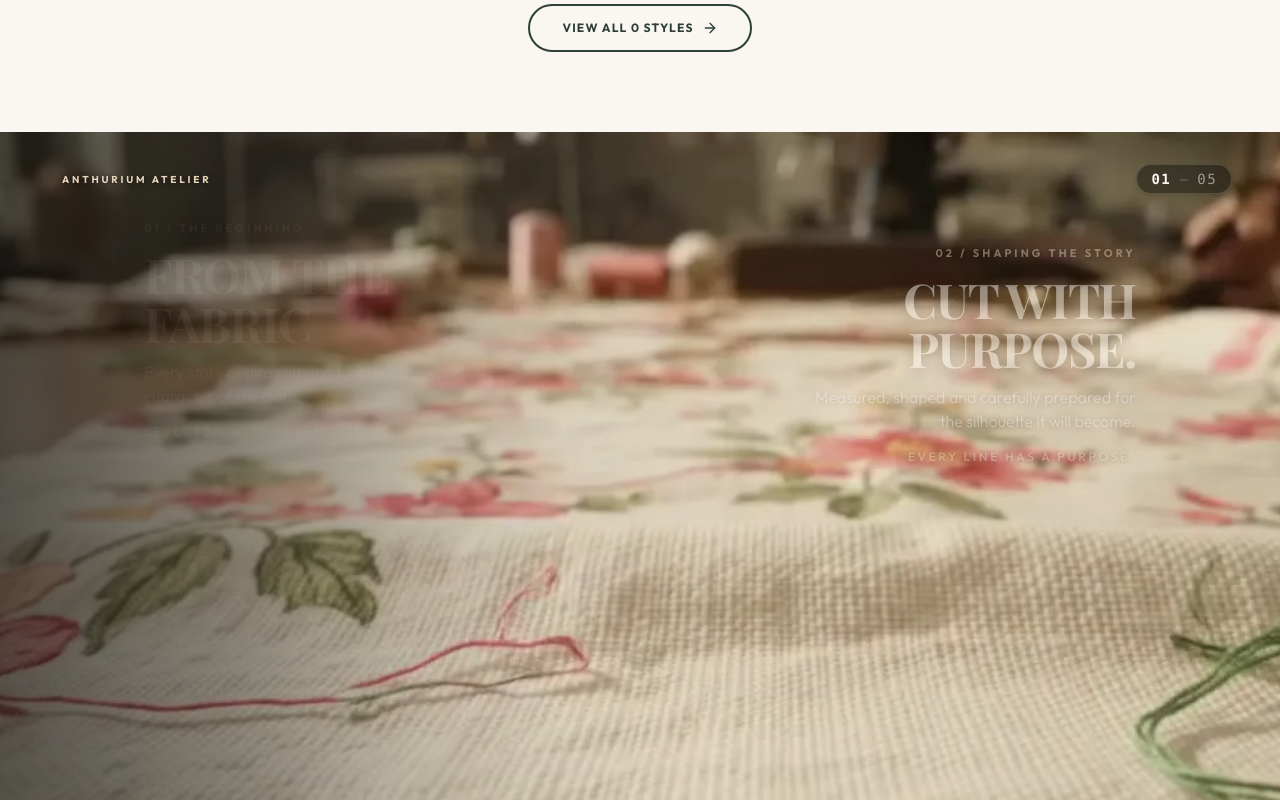
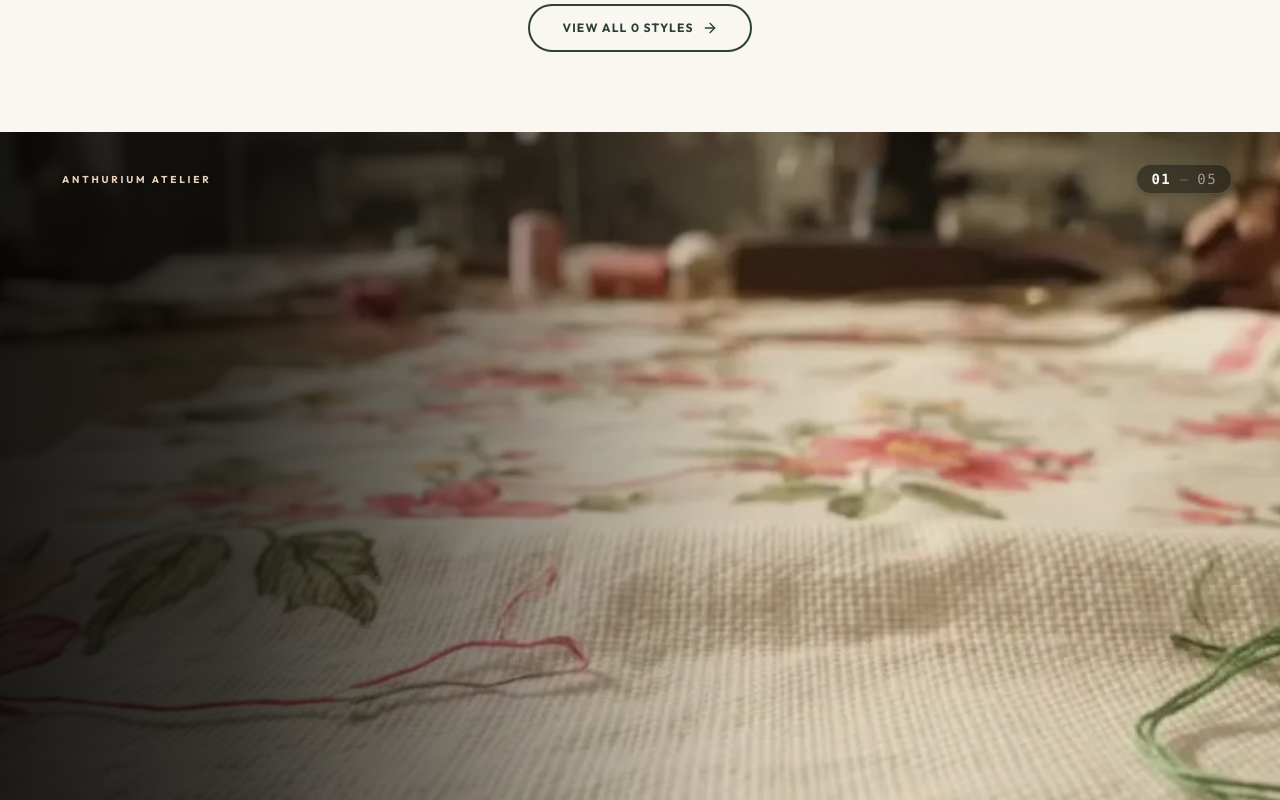
Before and after one commit to Thamilarasan-gp/Anthurium, a Next.js app in the folder storefront/: page / in a window 1280 px wide. Shown: the part 1220-2020 px from the top of the page. Built offline with nearby package versions, Linux system fonts and the light colour scheme; no server answers; a web font is replaced by a local one.

Commit message:
fix(story): eliminate chapter overlap and increase black overlay contrast for editorial text legibility

```diff
--- a/storefront/components/story/ScrollStory.tsx
+++ b/storefront/components/story/ScrollStory.tsx
@@ -33,8 +33,8 @@ const STORY_CHAPTERS: StoryChapter[] = [
     detailLine: 'Selected with intention.',
     startProgress: 0.0,
     peakStart: 0.0,
-    peakEnd: 0.12,
-    endProgress: 0.17,
+    peakEnd: 0.09,
+    endProgress: 0.13,
     desktopPosition: 'top-left',
     mobilePosition: 'top'
   },
@@ -47,10 +47,10 @@ const STORY_CHAPTERS: StoryChapter[] = [
     supportingText: 'Measured, shaped and carefully prepared for the silhouette it will become.',
     mobileSupportingText: 'Measured. Shaped. Prepared.',
     detailLine: 'EVERY LINE HAS A PURPOSE.',
-    startProgress: 0.15,
-    peakStart: 0.19,
-    peakEnd: 0.29,
-    endProgress: 0.35,
+    startProgress: 0.17,
+    peakStart: 0.20,
+    peakEnd: 0.27,
+    endProgress: 0.31,
     desktopPosition: 'top-right',
     mobilePosition: 'bottom'
   },
@@ -63,10 +63,10 @@ const STORY_CHAPTERS: StoryChapter[] = [
     supportingText: 'Stitched slowly.\nFinished with intention.',
     mobileSupportingText: 'Stitched slowly.\nFinished with intention.',
     detailLine: 'MADE TO BE FELT.',
-    startProgress: 0.34,
+    startProgress: 0.35,
     peakStart: 0.44,
-    peakEnd: 0.54,
-    endProgress: 0.66,
+    peakEnd: 0.56,
+    endProgress: 0.65,
     desktopPosition: 'bottom-left',
     mobilePosition: 'bottom'
   },
@@ -79,10 +79,10 @@ const STORY_CHAPTERS: StoryChapter[] = [
     supportingText: 'From the smallest stitch to the final finishing touch.',
     mobileSupportingText: 'From the smallest stitch to the final touch.',
     detailLine: 'CRAFTED FOR HER.',
-    startProgress: 0.64,
-    peakStart: 0.69,
+    startProgress: 0.68,
+    peakStart: 0.71,
     peakEnd: 0.78,
-    endProgress: 0.83,
+    endProgress: 0.82,
     desktopPosition: 'top-left',
     mobilePosition: 'bottom'
   },
@@ -95,8 +95,8 @@ const STORY_CHAPTERS: StoryChapter[] = [
     supportingText: 'A piece of craftsmanship, made to become part of her story.',
     mobileSupportingText: 'Wear your story.',
     detailLine: 'WEAR YOUR STORY.',
-    startProgress: 0.81,
-    peakStart: 0.86,
+    startProgress: 0.85,
+    peakStart: 0.88,
     peakEnd: 1.0,
     endProgress: 1.0,
     desktopPosition: 'center-left',
@@ -450,11 +450,11 @@ export default function ScrollStory() {
         drawFrameToCanvas(roundedFrame, currentProgressRef.current);
       }
 
-      // Track active chapter for counter badge
+      // Track active chapter for counter badge (graceful tracking through buffer gaps)
       const activeP = currentProgressRef.current;
       let curIdx = 0;
-      for (let i = 0; i < STORY_CHAPTERS.length; i++) {
-        if (activeP >= STORY_CHAPTERS[i].startProgress && activeP <= STORY_CHAPTERS[i].endProgress) {
+      for (let i = STORY_CHAPTERS.length - 1; i >= 0; i--) {
+        if (activeP >= STORY_CHAPTERS[i].startProgress) {
           curIdx = i;
           break;
         }
@@ -584,10 +584,10 @@ export default function ScrollStory() {
       return { opacity: 1, translateY: 0 };
     };
 
-    const eyebrow = calcLayer(0.340, 0.380, 0.620, 0.660, 0);
-    const heading = calcLayer(0.385, 0.425, 0.580, 0.620, 12);
-    const supporting = calcLayer(0.430, 0.470, 0.540, 0.580, 0);
-    const secondary = calcLayer(0.475, 0.510, 0.510, 0.540, 0);
+    const eyebrow = calcLayer(0.350, 0.385, 0.615, 0.650, 0);
+    const heading = calcLayer(0.385, 0.425, 0.580, 0.615, 12);
+    const supporting = calcLayer(0.425, 0.465, 0.540, 0.580, 0);
+    const secondary = calcLayer(0.465, 0.500, 0.505, 0.540, 0);
 
     const isVisible =
       eyebrow.opacity > 0.01 ||
@@ -600,30 +600,30 @@ export default function ScrollStory() {
 
   // Helper to generate dynamic, subtle directional black gradient overlay (.story-overlay)
   // Functions as cinematic light shaping behind the active typography safe zone
+  // Tuned with deeper black contrast where text sits, leaving craftsmanship vibrant
   const getActiveOverlayGradient = (chIdx: number, isMobile: boolean): string => {
     if (isMobile) {
       if (chIdx === 0) {
-        // Chapter 01: Top-positioned text -> Soft top-down gradient
-        return 'linear-gradient(180deg, rgba(0,0,0,0.52) 0%, rgba(0,0,0,0.32) 18%, rgba(0,0,0,0.12) 34%, rgba(0,0,0,0.02) 46%, transparent 58%)';
+        // Chapter 01: Top-positioned text -> Deep top-down black shadow
+        return 'linear-gradient(180deg, rgba(0,0,0,0.85) 0%, rgba(0,0,0,0.70) 18%, rgba(0,0,0,0.40) 32%, rgba(0,0,0,0.12) 46%, rgba(0,0,0,0.02) 56%, transparent 66%)';
       } else if (chIdx === 2) {
         // Chapter 03: Dual delicate safe zones (Top for heading, Bottom for craft text)
-        // Center 40%..60% remains 100% natural, bright & vivid for needle & floral embroidery
-        return 'linear-gradient(180deg, rgba(0,0,0,0.48) 0%, rgba(0,0,0,0.26) 16%, rgba(0,0,0,0.08) 28%, transparent 40%), linear-gradient(0deg, rgba(0,0,0,0.54) 0%, rgba(0,0,0,0.30) 18%, rgba(0,0,0,0.08) 28%, transparent 42%)';
+        // Center remains 100% natural, bright & vivid for needle & floral embroidery
+        return 'linear-gradient(180deg, rgba(0,0,0,0.82) 0%, rgba(0,0,0,0.64) 18%, rgba(0,0,0,0.28) 30%, rgba(0,0,0,0.05) 40%, transparent 48%), linear-gradient(0deg, rgba(0,0,0,0.85) 0%, rgba(0,0,0,0.68) 18%, rgba(0,0,0,0.32) 30%, rgba(0,0,0,0.06) 40%, transparent 48%)';
       } else {
-        // Chapters 02, 04, 05: Bottom-positioned text -> Soft bottom-up gradient
-        return 'linear-gradient(0deg, rgba(0,0,0,0.56) 0%, rgba(0,0,0,0.34) 22%, rgba(0,0,0,0.14) 38%, rgba(0,0,0,0.03) 50%, transparent 62%)';
+        // Chapters 02, 04, 05: Bottom-positioned text -> Deep bottom-up black shadow
+        return 'linear-gradient(0deg, rgba(0,0,0,0.88) 0%, rgba(0,0,0,0.72) 22%, rgba(0,0,0,0.42) 38%, rgba(0,0,0,0.16) 50%, rgba(0,0,0,0.03) 60%, transparent 70%)';
       }
     } else {
       if (chIdx === 1) {
-        // Chapter 02: Right-positioned text -> Soft right-to-left gradient
-        return 'linear-gradient(270deg, rgba(0,0,0,0.62) 0%, rgba(0,0,0,0.40) 18%, rgba(0,0,0,0.16) 32%, rgba(0,0,0,0.03) 44%, transparent 56%)';
+        // Chapter 02: Right-positioned text -> Deep right-to-left black shadow
+        return 'linear-gradient(270deg, rgba(0,0,0,0.88) 0%, rgba(0,0,0,0.75) 18%, rgba(0,0,0,0.52) 32%, rgba(0,0,0,0.24) 46%, rgba(0,0,0,0.05) 58%, transparent 70%)';
       } else if (chIdx === 4) {
-        // Chapter 05: Soft left-side gradient leaving the centered kurthi brightly lit
-        return 'linear-gradient(90deg, rgba(0,0,0,0.60) 0%, rgba(0,0,0,0.38) 18%, rgba(0,0,0,0.14) 32%, rgba(0,0,0,0.02) 44%, transparent 55%)';
+        // Chapter 05: Rich left-side gradient leaving the centered kurthi brightly lit
+        return 'linear-gradient(90deg, rgba(0,0,0,0.85) 0%, rgba(0,0,0,0.72) 20%, rgba(0,0,0,0.48) 35%, rgba(0,0,0,0.20) 48%, rgba(0,0,0,0.03) 60%, transparent 70%)';
       } else {
-        // Chapters 01, 03, 04: Left-positioned text -> Multi-stop luxury editorial shadow
-        // rgba(0,0,0,0.62) -> rgba(0,0,0,0.40) -> rgba(0,0,0,0.16) -> rgba(0,0,0,0.03) -> transparent
-        return 'linear-gradient(90deg, rgba(0,0,0,0.62) 0%, rgba(0,0,0,0.40) 18%, rgba(0,0,0,0.16) 32%, rgba(0,0,0,0.03) 44%, transparent 56%)';
+        // Chapters 01, 03, 04: Left-positioned text -> Deep multi-stop luxury editorial shadow
+        return 'linear-gradient(90deg, rgba(0,0,0,0.88) 0%, rgba(0,0,0,0.75) 18%, rgba(0,0,0,0.52) 32%, rgba(0,0,0,0.24) 46%, rgba(0,0,0,0.05) 58%, transparent 70%)';
       }
     }
   };
@@ -900,8 +900,8 @@ export default function ScrollStory() {
             <div
               key={ch.id}
               className={`absolute z-20 flex flex-col pointer-events-none transition-transform duration-300 ease-out ${isMobileState
-                  ? getMobilePlacementClasses(ch.mobilePosition)
-                  : getDesktopPlacementClasses(ch.desktopPosition)
+                ? getMobilePlacementClasses(ch.mobilePosition)
+                : getDesktopPlacementClasses(ch.desktopPosition)
                 }`}
               style={{
                 opacity,
```
